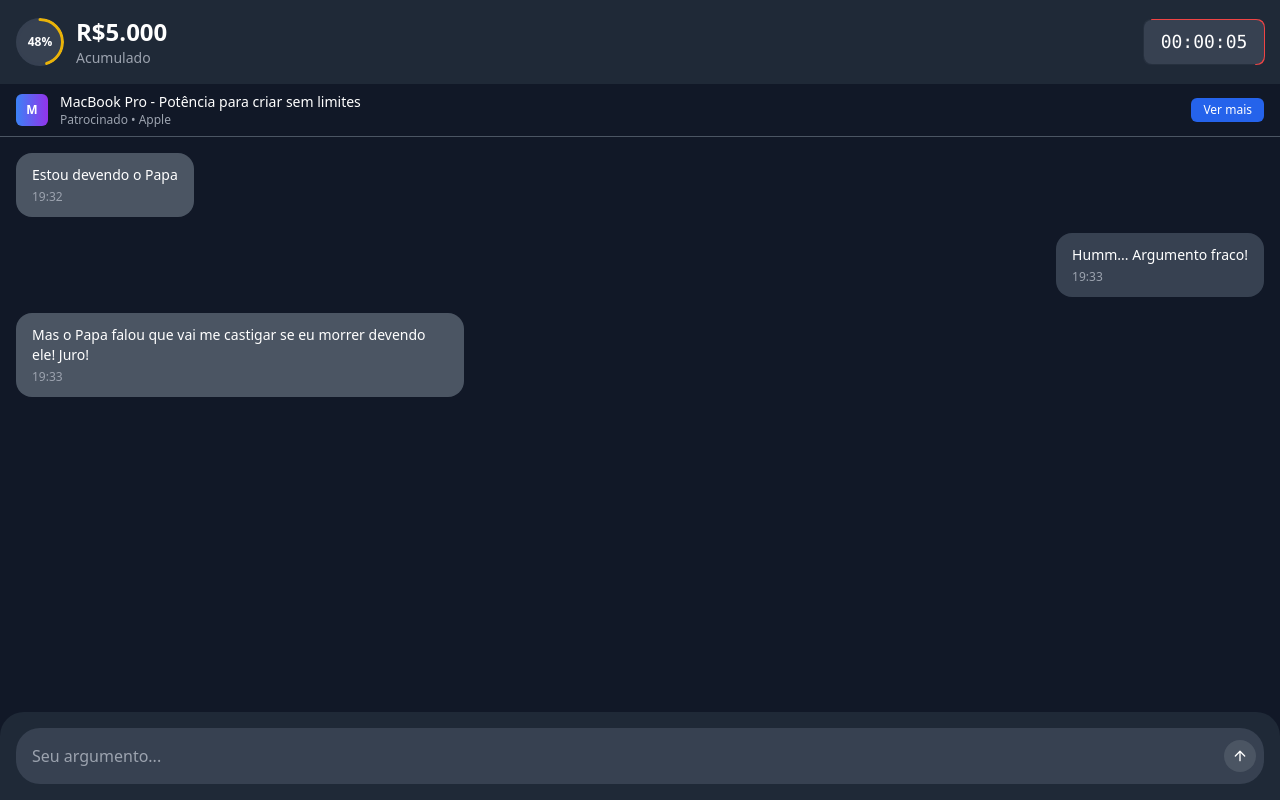
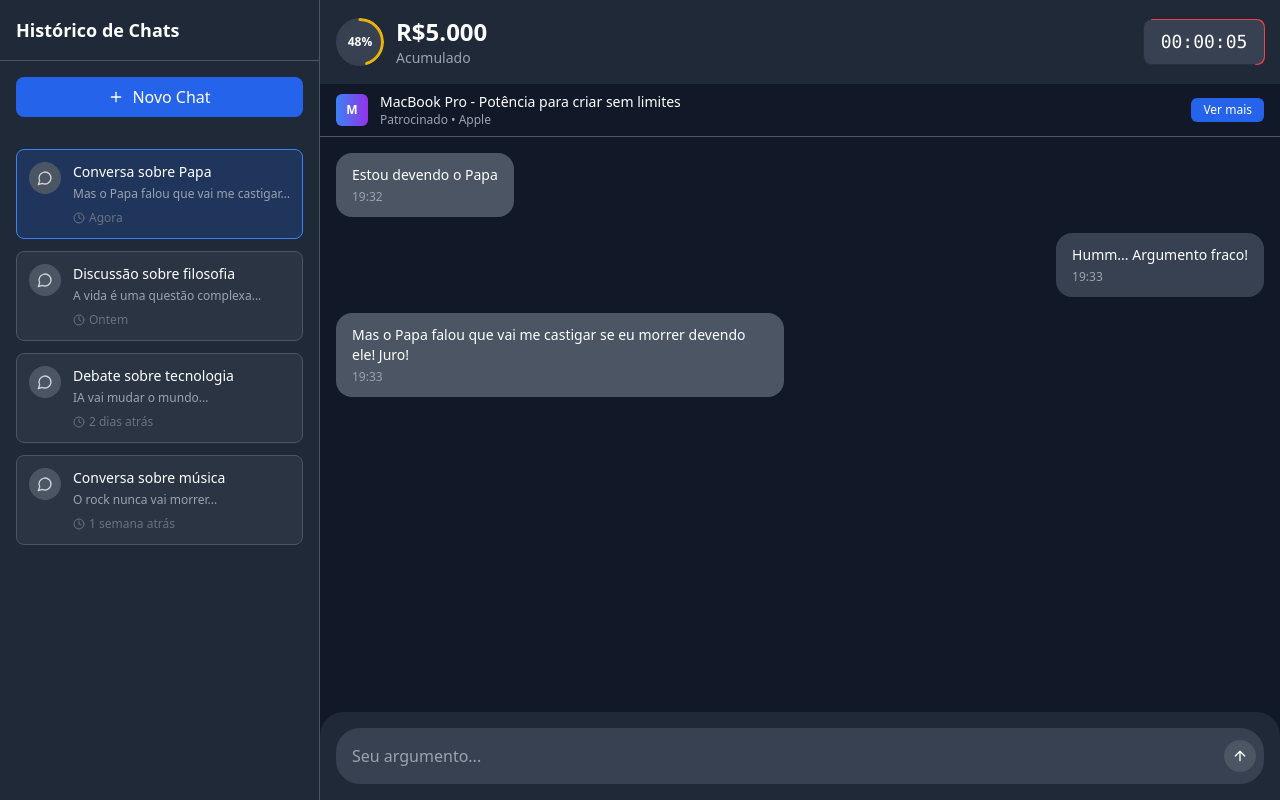
Before and after one commit to jedmesilva/argument-chat-timer, a React (Vite) app: page / in a window 1280 px wide. Built offline with nearby package versions, Linux system fonts and the light colour scheme.

Commit message:
feat: Add chat history menu
Implement a chat history menu accessible via the AI image click. The menu will display the user's chat history. It will be a drawer on mobile and a split-screen layout on desktop.

```diff
--- /dev/null
+++ b/src/components/ChatHistoryItem.tsx
@@ -0,0 +1,46 @@
+
+import React from 'react';
+import { MessageCircle, Clock } from 'lucide-react';
+
+interface ChatHistoryItemProps {
+  id: string;
+  title: string;
+  lastMessage: string;
+  timestamp: string;
+  isActive?: boolean;
+  onClick: () => void;
+}
+
+export default function ChatHistoryItem({
+  id,
+  title,
+  lastMessage,
+  timestamp,
+  isActive = false,
+  onClick
+}: ChatHistoryItemProps) {
+  return (
+    <div
+      onClick={onClick}
+      className={`p-3 rounded-lg cursor-pointer transition-colors border ${
+        isActive
+          ? 'bg-blue-600/20 border-blue-500'
+          : 'bg-gray-700/50 border-gray-600 hover:bg-gray-600/50'
+      }`}
+    >
+      <div className="flex items-start space-x-3">
+        <div className="w-8 h-8 bg-gray-600 rounded-full flex items-center justify-center flex-shrink-0">
+          <MessageCircle size={16} className="text-gray-300" />
+        </div>
+        <div className="flex-1 min-w-0">
+          <h3 className="text-sm font-medium text-white truncate">{title}</h3>
+          <p className="text-xs text-gray-400 truncate mt-1">{lastMessage}</p>
+          <div className="flex items-center mt-2 text-xs text-gray-500">
+            <Clock size={12} className="mr-1" />
+            {timestamp}
+          </div>
+        </div>
+      </div>
+    </div>
+  );
+}
--- /dev/null
+++ b/src/components/ChatHistoryMenu.tsx
@@ -0,0 +1,113 @@
+
+import React from 'react';
+import { X, Plus } from 'lucide-react';
+import ChatHistoryItem from './ChatHistoryItem';
+
+interface ChatHistory {
+  id: string;
+  title: string;
+  lastMessage: string;
+  timestamp: string;
+}
+
+interface ChatHistoryMenuProps {
+  isOpen: boolean;
+  onClose: () => void;
+  activeChat: string;
+  onChatSelect: (chatId: string) => void;
+  onNewChat: () => void;
+}
+
+const mockHistory: ChatHistory[] = [
+  {
+    id: 'current',
+    title: 'Conversa sobre Papa',
+    lastMessage: 'Mas o Papa falou que vai me castigar...',
+    timestamp: 'Agora'
+  },
+  {
+    id: '2',
+    title: 'Discussão sobre filosofia',
+    lastMessage: 'A vida é uma questão complexa...',
+    timestamp: 'Ontem'
+  },
+  {
+    id: '3',
+    title: 'Debate sobre tecnologia',
+    lastMessage: 'IA vai mudar o mundo...',
+    timestamp: '2 dias atrás'
+  },
+  {
+    id: '4',
+    title: 'Conversa sobre música',
+    lastMessage: 'O rock nunca vai morrer...',
+    timestamp: '1 semana atrás'
+  }
+];
+
+export default function ChatHistoryMenu({
+  isOpen,
+  onClose,
+  activeChat,
+  onChatSelect,
+  onNewChat
+}: ChatHistoryMenuProps) {
+  return (
+    <>
+      {/* Overlay para mobile */}
+      {isOpen && (
+        <div
+          className="fixed inset-0 bg-black/50 z-40 md:hidden"
+          onClick={onClose}
+        />
+      )}
+
+      {/* Menu */}
+      <div className={`
+        fixed md:relative top-0 left-0 h-full w-80 bg-gray-800 border-r border-gray-600 z-50
+        transform transition-transform duration-300 ease-in-out
+        ${isOpen ? 'translate-x-0' : '-translate-x-full md:translate-x-0'}
+        ${isOpen ? 'md:block' : 'md:block'}
+      `}>
+        <div className="flex flex-col h-full">
+          {/* Header do menu */}
+          <div className="flex items-center justify-between p-4 border-b border-gray-600">
+            <h2 className="text-lg font-semibold text-white">Histórico de Chats</h2>
+            <button
+              onClick={onClose}
+              className="p-1 rounded-lg hover:bg-gray-700 transition-colors md:hidden"
+            >
+              <X size={20} className="text-gray-400" />
+            </button>
+          </div>
+
+          {/* Botão novo chat */}
+          <div className="p-4">
+            <button
+              onClick={onNewChat}
+              className="w-full bg-blue-600 hover:bg-blue-500 text-white py-2 px-4 rounded-lg transition-colors flex items-center justify-center space-x-2"
+            >
+              <Plus size={16} />
+              <span>Novo Chat</span>
+            </button>
+          </div>
+
+          {/* Lista de histórico */}
+          <div className="flex-1 overflow-y-auto p-4 space-y-3">
+            {mockHistory.map((chat) => (
+              <ChatHistoryItem
+                key={chat.id}
+                id={chat.id}
+                title={chat.title}
+                lastMessage={chat.lastMessage}
+                timestamp={chat.timestamp}
+                isActive={activeChat === chat.id}
+                onClick={() => onChatSelect(chat.id)}
+              />
+            ))}
+          </div>
+        </div>
+      </div>
+    </>
+  );
+}
--- a/src/pages/Index.tsx
+++ b/src/pages/Index.tsx
@@ -1,19 +1,23 @@
+
 import React, { useState, useEffect, useRef } from 'react';
 import { ArrowUp } from 'lucide-react';
 import CircularBorderProgress from '../components/CircularBorderProgress';
 import CircularProgress from '../components/CircularProgress';
 import BorderProgress from '../components/BorderProgress';
 import TimerWithProgress from '../components/TimerWithProgress';
+import ChatHistoryMenu from '../components/ChatHistoryMenu';
 
 export default function ChatApp() {
   const [message, setMessage] = useState('');
-  const [timer, setTimer] = useState(10); // Começando com 10 segundos para teste rápido
-  const [initialTimer] = useState(10); // Guarda o tempo inicial
+  const [timer, setTimer] = useState(10);
+  const [initialTimer] = useState(10);
   const [accumulated, setAccumulated] = useState(5000);
   const [isTextareaExpanded, setIsTextareaExpanded] = useState(false);
   const [showProgress, setShowProgress] = useState(false);
   const [progressPercentage, setProgressPercentage] = useState(0);
   const [timerFinished, setTimerFinished] = useState(false);
+  const [isMenuOpen, setIsMenuOpen] = useState(false);
+  const [activeChat, setActiveChat] = useState('current');
   const textareaRef = useRef(null);
   const messagesEndRef = useRef(null);
 
@@ -118,20 +122,18 @@ export default function ChatApp() {
   };
 
   const handleTryAgain = () => {
-    setTimer(10); // Reset para 10 segundos (para teste rápido)
+    setTimer(10);
     setTimerFinished(false);
   };
 
   const handleAddTime = () => {
-    setTimer(10); // Adiciona 10 segundos (para teste rápido)
+    setTimer(10);
     setTimerFinished(false);
   };
 
   const handleTextareaInput = (e) => {
-    // Reset height to get accurate scrollHeight
     e.target.style.height = '40px';
 
-    // Only increase height if content exceeds the minimum height
     if (e.target.scrollHeight > 40) {
       e.target.style.height = e.target.scrollHeight + 'px';
       setIsTextareaExpanded(true);
@@ -140,25 +142,66 @@ export default function ChatApp() {
     }
   };
 
+  const handleAvatarClick = () => {
+    setIsMenuOpen(true);
+  };
+
+  const handleMenuClose = () => {
+    setIsMenuOpen(false);
+  };
+
+  const handleChatSelect = (chatId) => {
+    setActiveChat(chatId);
+    // Em mobile, fecha o menu após selecionar
+    if (window.innerWidth < 768) {
+      setIsMenuOpen(false);
+    }
+  };
+
+  const handleNewChat = () => {
+    // Lógica para criar novo chat
+    console.log('Novo chat criado');
+    if (window.innerWidth < 768) {
+      setIsMenuOpen(false);
+    }
+  };
+
   return (
-    <div className="flex flex-col h-dvh bg-gray-900 text-white">
+    <div className="flex h-dvh bg-gray-900 text-white">
+      {/* Menu do histórico */}
+      <ChatHistoryMenu
+        isOpen={isMenuOpen}
+        onClose={handleMenuClose}
+        activeChat={activeChat}
+        onChatSelect={handleChatSelect}
+        onNewChat={handleNewChat}
+      />
+
+      {/* Área principal do chat */}
+      <div className={`flex flex-col flex-1 transition-all duration-300 ${
+        isMenuOpen ? 'md:ml-0' : 'md:ml-0'
+      }`}>
         {/* Header */}
         <div className="flex justify-between items-center p-4 bg-gray-800">
           <div className="flex items-center space-x-3">
+            <div
+              onClick={handleAvatarClick}
+              className="cursor-pointer"
+            >
               {showProgress ? (
                 <CircularProgress percentage={progressPercentage} />
               ) : (
-            <div className="w-12 h-12 bg-gray-700 rounded-full flex items-center justify-center">
+                <div className="w-12 h-12 bg-gray-700 rounded-full flex items-center justify-center hover:bg-gray-600 transition-colors">
                   <span className="text-sm font-medium">img</span>
                   <span className="text-xs text-gray-400 ml-1">AI</span>
                 </div>
               )}
+            </div>
             <div>
               <div className="text-2xl font-bold">{formatCurrency(accumulated)}</div>
               <div className="text-sm text-gray-400">Acumulado</div>
             </div>
           </div>
-        {/* Timer ou Botão Tentar Novamente */}
           {timerFinished ? (
             <button
               onClick={handleTryAgain}
@@ -205,13 +248,11 @@ export default function ChatApp() {
               </div>
             </div>
           ))}
-        {/* Elemento para rolar automaticamente */}
           <div ref={messagesEndRef} />
         </div>
 
         {/* Input */}
         <div className="p-4 bg-gray-800 rounded-t-3xl max-h-[50dvh] flex flex-col items-center justify-center">
-        {/* Grupo pai interno - Input e botão de envio */}
           {!timerFinished && (
             <div className={`flex bg-gray-700 rounded-3xl p-2 focus-within:ring-2 focus-within:ring-blue-500 gap-3 w-full max-w-none ${
               isTextareaExpanded ? 'items-end' : 'items-center'
@@ -226,7 +267,7 @@ export default function ChatApp() {
                 style={{
                   height: '40px',
                   minHeight: '40px',
-                maxHeight: 'calc(50dvh - 4rem)' // 50vh minus padding
+                  maxHeight: 'calc(50dvh - 4rem)'
                 }}
                 onInput={handleTextareaInput}
               />
@@ -239,7 +280,6 @@ export default function ChatApp() {
             </div>
           )}
 
-        {/* Componente de adicionar tempo */}
           {timerFinished && (
             <div className="flex flex-col items-center justify-center bg-gray-700 rounded-3xl p-6 w-full max-w-none min-h-[56px]">
               <p className="text-white text-center mb-4 text-sm">
@@ -255,5 +295,6 @@ export default function ChatApp() {
           )}
         </div>
       </div>
+    </div>
   );
 }
```
Lines whose indentation alone changed are shown as unchanged.
